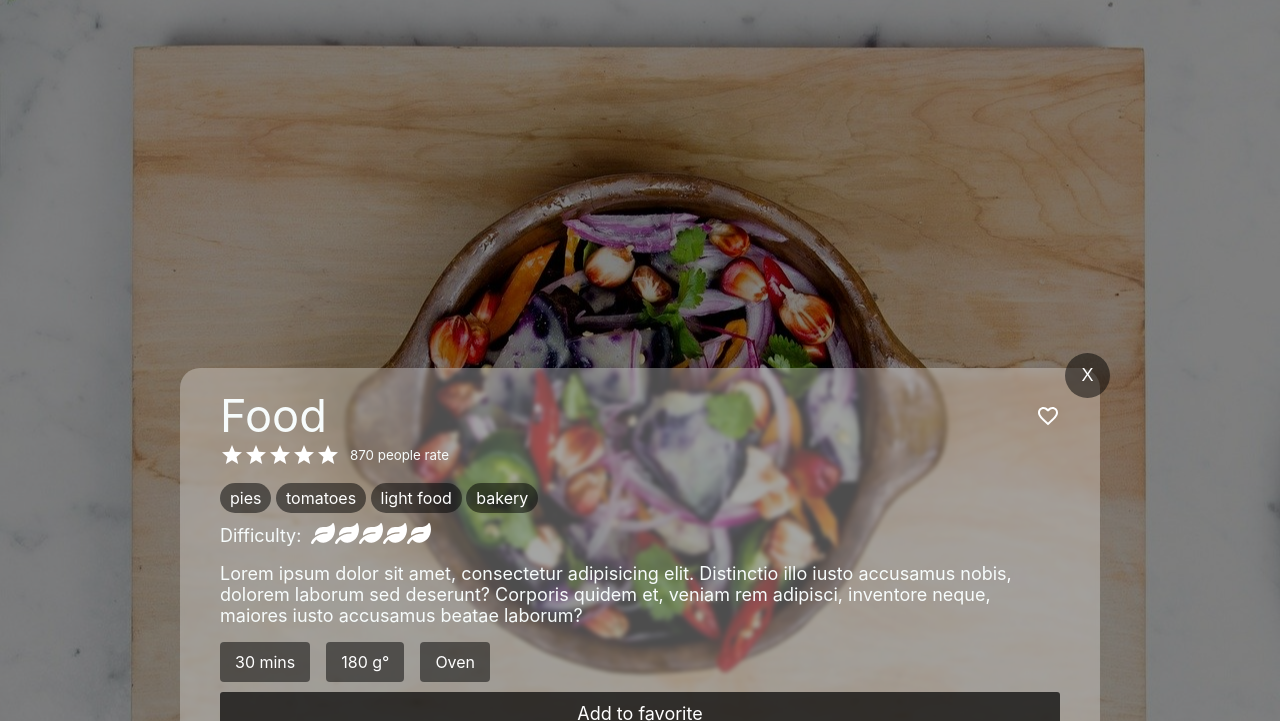
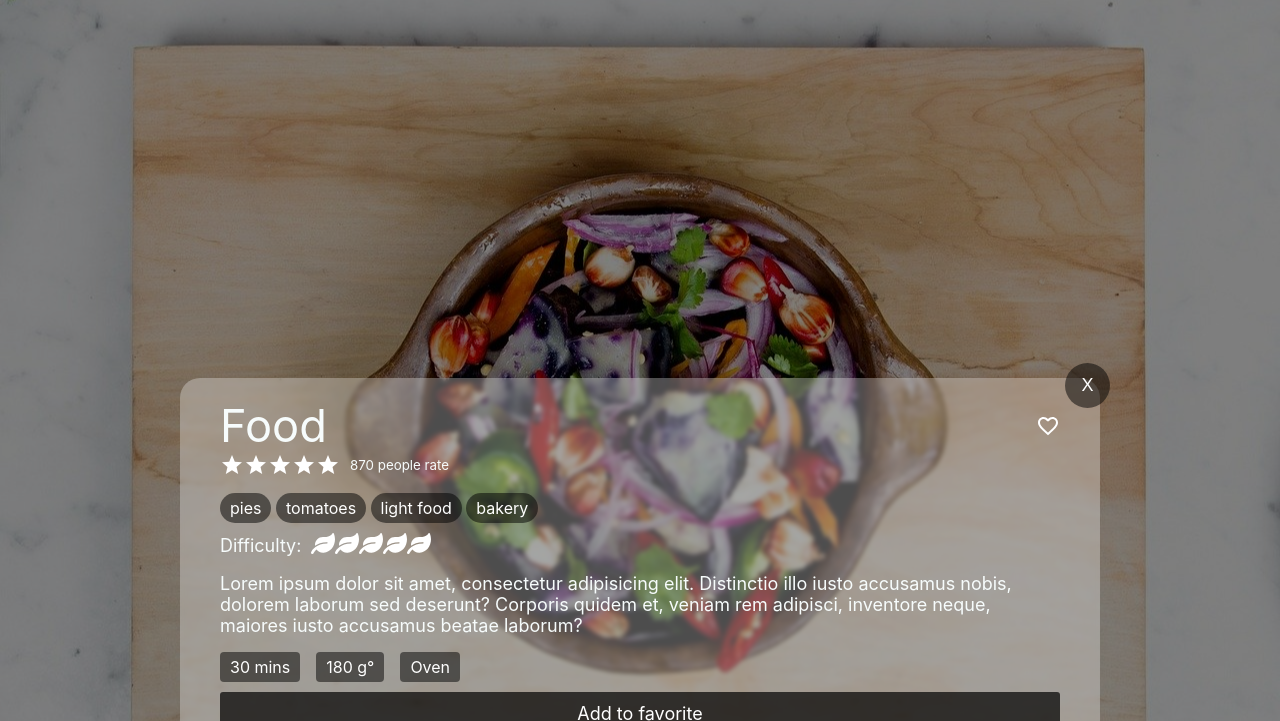
Before and after one commit to Lucas-Ayabe/veggyee, a website: page index.html in a window 1280 px wide. Shown: the top 721 px of the page. Drawn offline with Linux system fonts and the light colour scheme.

Commit message:
melhorado badges

```diff
--- a/index.html
+++ b/index.html
@@ -191,9 +191,9 @@
                         iusto accusamus beatae laborum?</p>
 
                     <div class="product__meta-badges">
-                        <span class="badge -rounded -large">30 mins</span>
-                        <span class="badge -rounded -large">180 g°</span>
-                        <span class="badge -rounded -large">Oven</span>
+                        <span class="badge -rounded">30 mins</span>
+                        <span class="badge -rounded">180 g°</span>
+                        <span class="badge -rounded">Oven</span>
                     </div>
 
                     <button class="button -dark-glass -rounded -block">Add to favorite</button>
```
